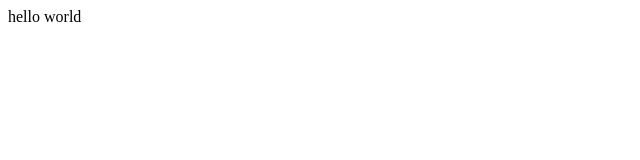
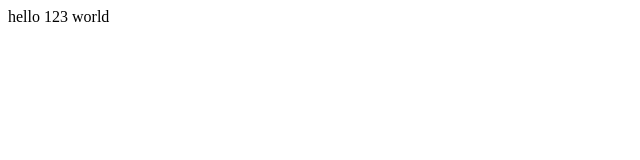
Before and after one commit to AyushMahadevR/example, a plain HTML site: page index.html in a window 1280 px wide. Shown: the full height of the page, 0-640 px from the left. Drawn offline with Linux system fonts and the light colour scheme.

Commit message:
changes in index file

```diff
--- a/index.html
+++ b/index.html
@@ -1,3 +1,3 @@
 <html>
-  hello world
+  hello 123 world
 </html>
```
